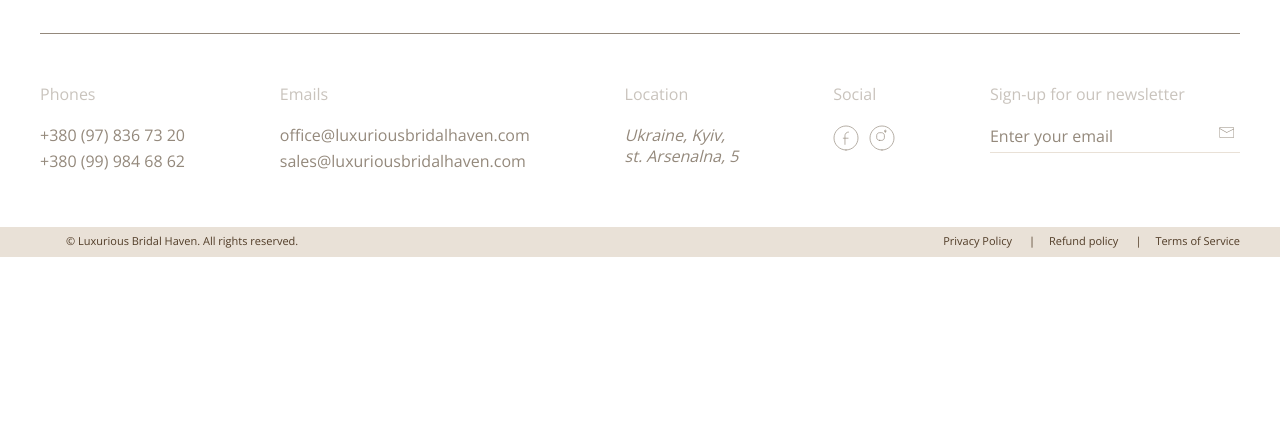
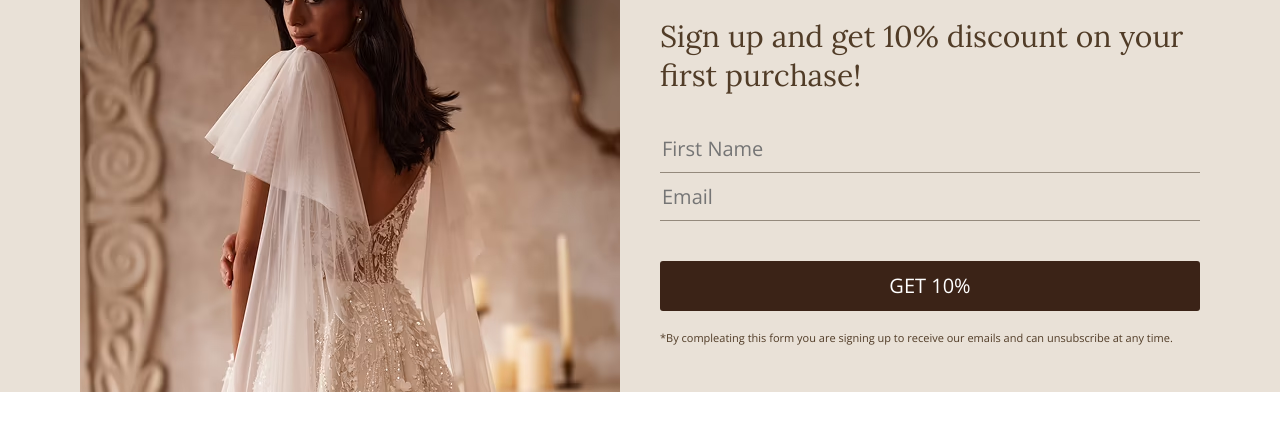
Before and after one commit to velikanove/bridal-haven, a website: page app/pages/index.html in a window 1280 px wide. Shown: the part 1891-2332 px from the top of the page. Before the commit the page ends 2148 px from the top, so only its background shows below. Drawn offline with nearby package versions, Linux system fonts and the light colour scheme; files that its build step writes are made by us from their sources; files whose address does not match are found by name.

Commit message:
added section join-us

```diff
--- /dev/null
+++ b/app/components/join-us.html
@@ -0,0 +1,29 @@
+<section class="join-us">
+  <div class="container">
+    <div class="join-us__inner">
+      <picture>
+       <source srcset="images/join-us-img.avif" type="image/avif">
+       <source srcset="images/join-us-img.webp" type="image/webp">
+       <img class="join-us__img" src="images/join-us-img.jpg" alt="Alt text">
+      </picture>
+      <div class="join-us__box">
+        <h2 class="join-us__title">
+          JOIN US
+        </h2>
+        <p class="join-us__text">
+          Sign up and get 10% discount on your first purchase!
+        </p>
+        <form class="join-us__form" action="">
+          <input class="join-us__input" type="text" placeholder="First Name">
+          <input class="join-us__input" type="email" placeholder="Email">
+          <button class="join-us__btn" type="submit">
+            GET 10%
+          </button>
+          <p class="join-us__form-caption">
+            *By compleating this form you are signing up to receive our emails and can unsubscribe at any time.
+          </p>
+        </form>
+      </div>
+    </div>
+  </div>
+</section>
--- a/app/scss/style.scss
+++ b/app/scss/style.scss
@@ -207,7 +207,7 @@ body {
 .new-colection {
   background-image: url(../images/top-decor.svg);
   background-repeat: no-repeat;
-  background-position: 155px -48%;
+  background-position: 155px -38%;
 
   &__inner {
     padding: 150px 0;
@@ -267,3 +267,73 @@ body {
     margin-bottom: 40px;
   }
 }
+
+.join-us {
+  background-color: vars.$bg-primary;
+
+  &__inner {
+    display: flex;
+    padding: 0 40px;
+    gap: 40px;
+  }
+
+  &__img {
+    max-width: 540px;
+  }
+
+  &__box {
+    padding: 35px 0;
+  }
+
+  &__title {
+    font-size: 45px;
+    margin-bottom: 20px;
+    @extend %lora-400;
+  }
+
+  &__text {
+    font-size: 30px;
+    color: vars.$color-primary;
+    @extend %lora-400;
+    margin-bottom: 40px;
+  }
+
+
+  &__form {
+    margin-bottom: 0;
+  }
+
+  &__input {
+    display: block;
+    border: none;
+    border-bottom: 1px solid vars.$color-text-muted;
+    width: 100%;
+    padding-bottom: 10px;
+    background-color: transparent;
+    @extend %opensans-400;
+    color: vars.$color-text-muted;
+  }
+
+  &__input + .join-us__input{
+    margin-top: 10px;
+  }
+
+  &__btn {
+    text-transform: uppercase;
+    width: 100%;
+    display: block;
+    background-color: vars.$color-accent;
+    padding: 12px;
+    border-radius: 3px;
+    border: none;
+    margin-top: 40px;
+    margin-bottom: 20px;
+    cursor: pointer;
+    color: #fff;
+  }
+
+  &__form-caption {
+    font-size: 11px;
+    color: vars.$color-primary;
+  }
+}
```
Also changed, not shown: app/pages/index.html (+1 -0 lines), app/images/join-us-img.avif (added), app/images/join-us-img.jpg (added), app/images/join-us-img.webp (added), app/images/src/join-us-img.jpg (added).
